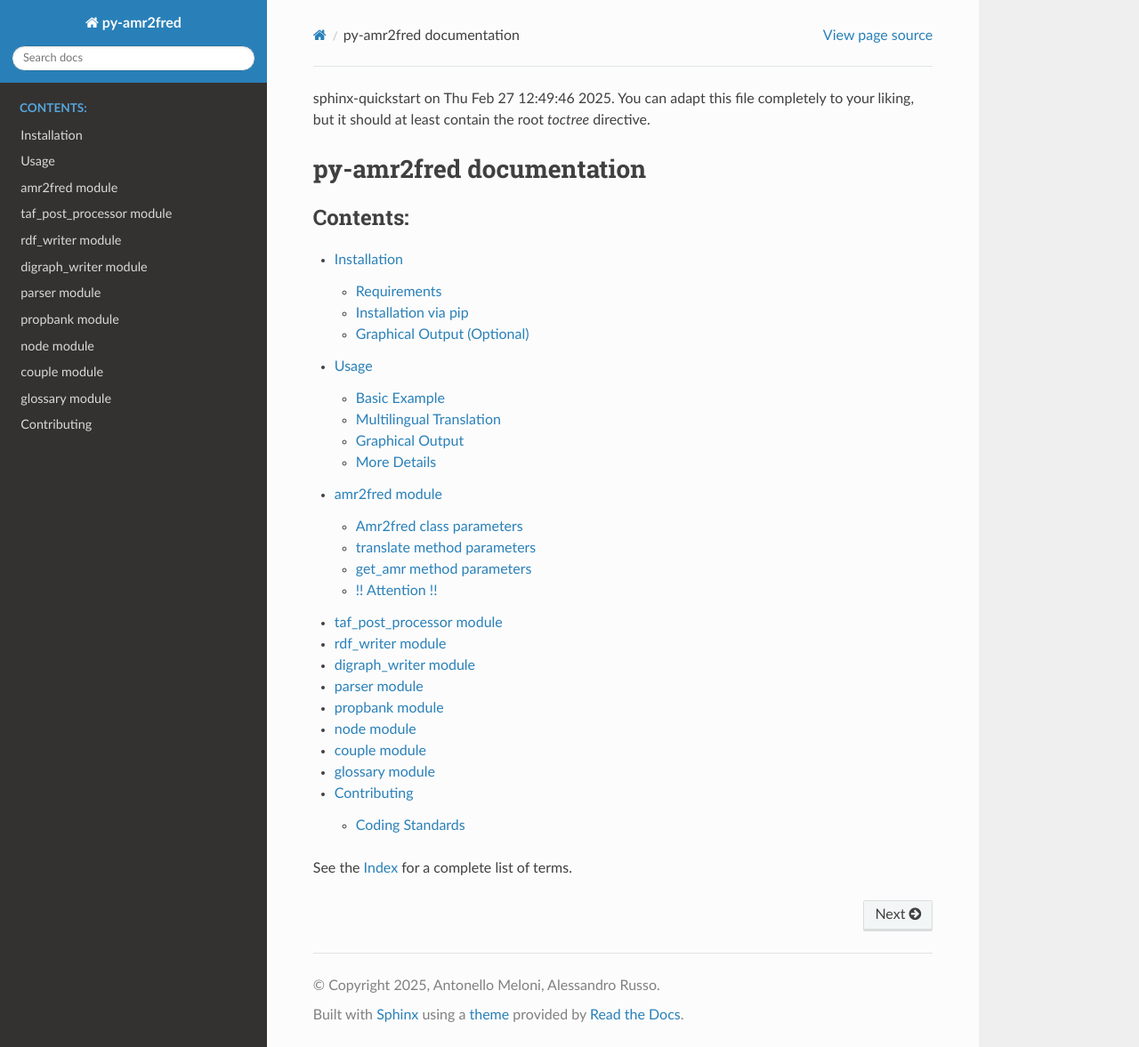
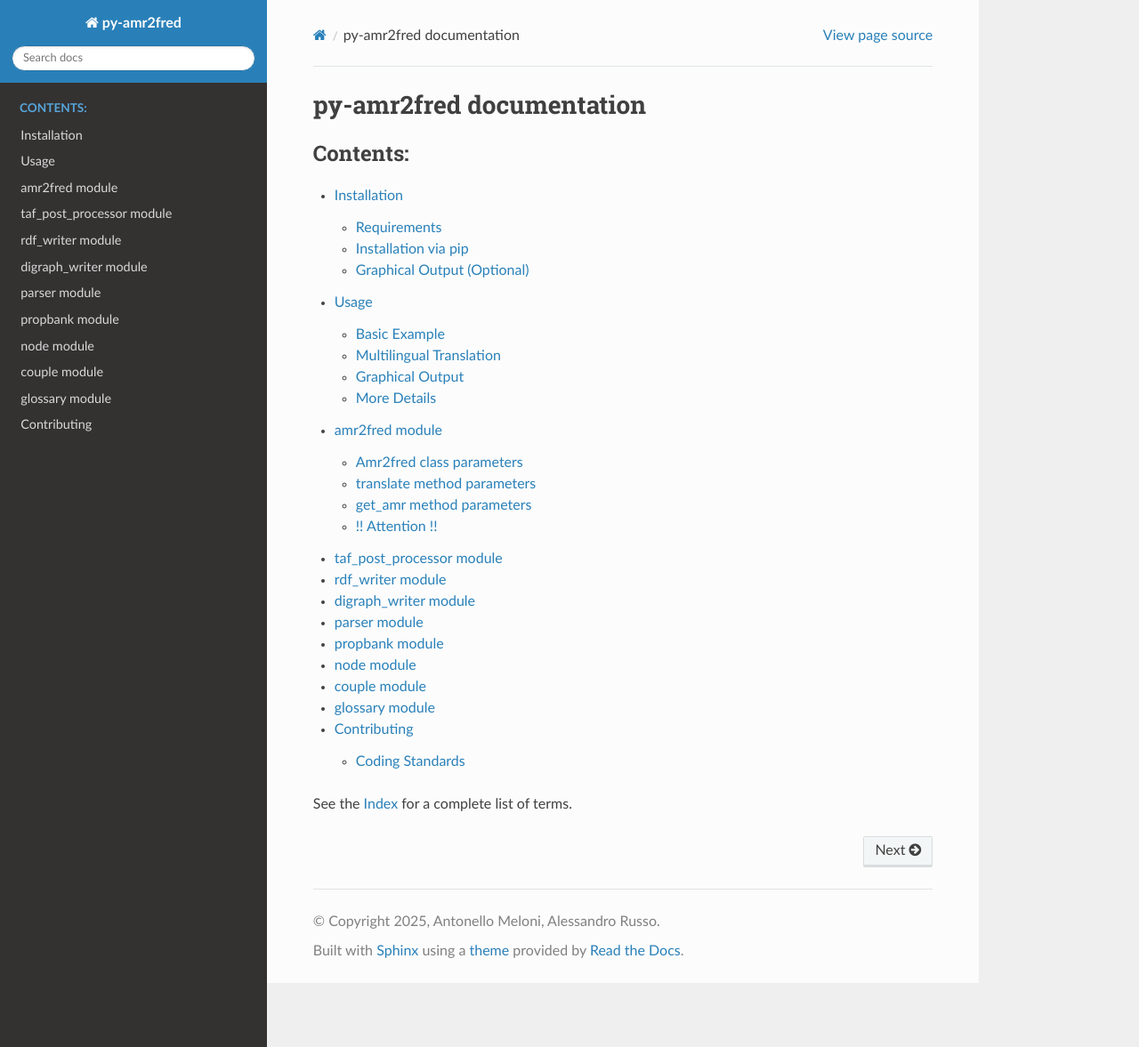
Before and after one commit to infovillasimius/py_amr2fred, a Sphinx documentation site: the page built from docs/source/index.rst, in a window 1280 px wide and 1177 px high. Shown: the whole window at 89% size. Built offline with Sphinx 7.4.7 and the Read the Docs theme 3.1.0, drawn with Linux system fonts in a browser that asks for light colours.

Commit message:
Update index.rst

```diff
--- a/docs/source/index.rst
+++ b/docs/source/index.rst
@@ -1,8 +1,3 @@
-.. py-amr2fred documentation master file, created by
-sphinx-quickstart on Thu Feb 27 12:49:46 2025.
-You can adapt this file completely to your liking, but it should at least
-contain the root `toctree` directive.
-
 py-amr2fred documentation
 =========================
 
```
